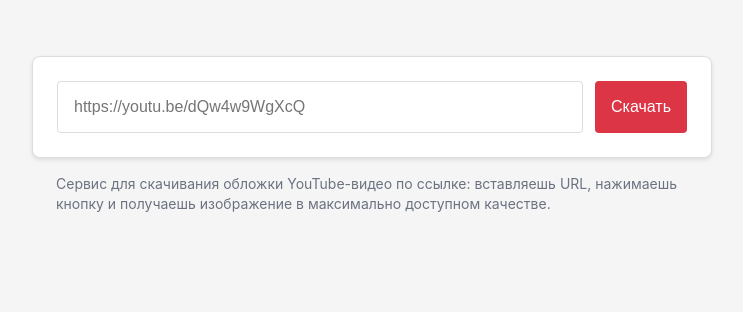
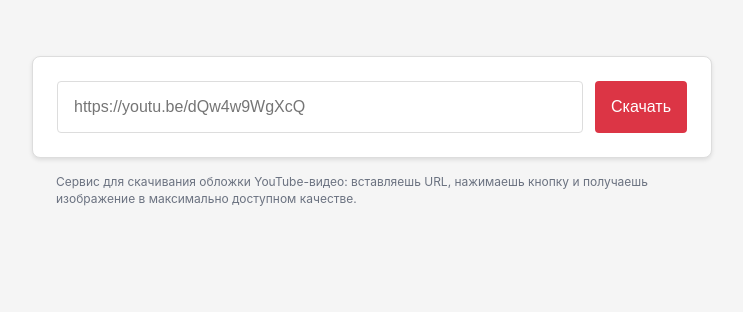
Before and after one commit to michaelbel/covergrab, a website: page index.html in a window 1280 px wide. Shown: the whole page, without its empty margins (268-1011 px from the left). Drawn offline with Linux system fonts and the light colour scheme.

Commit message:
Update description text and styling

```diff
--- a/index.html
+++ b/index.html
@@ -26,9 +26,8 @@
       </section>
 
       <p class="description">
-        Сервис для скачивания обложки YouTube-видео по ссылке: вставляешь URL,
-        нажимаешь кнопку и получаешь изображение в максимально доступном
-        качестве.
+        Сервис для скачивания обложки YouTube-видео: вставляешь URL, нажимаешь
+        кнопку и получаешь изображение в максимально доступном качестве.
       </p>
     </main>
 
--- a/styles.css
+++ b/styles.css
@@ -93,7 +93,8 @@ button:disabled {
 .description {
   margin: 16px 0 0;
   padding: 0 24px;
-  font-size: 14px;
+  font-size: 12px;
+  font-weight: 400;
   line-height: 1.4;
   color: #6b7280;
 }
```
